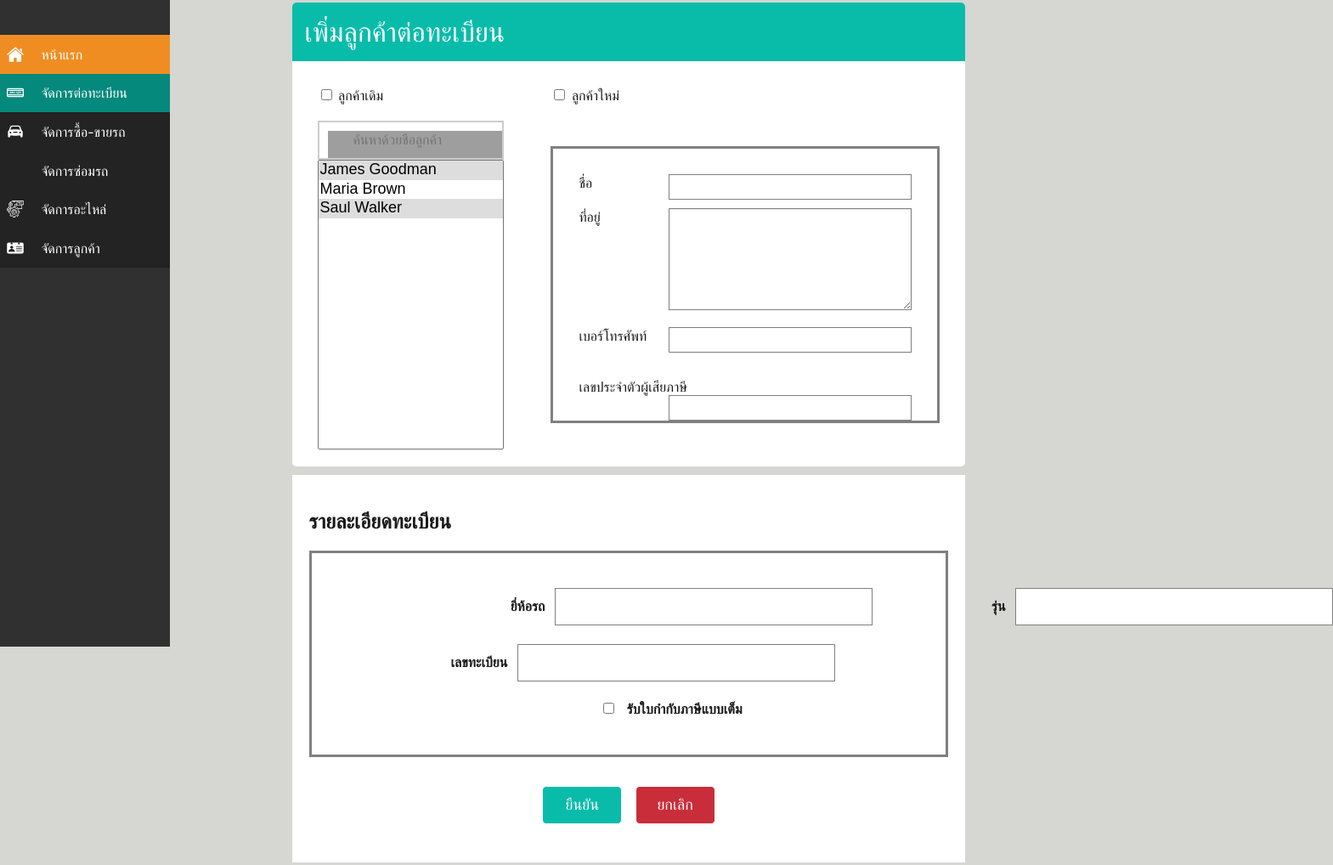
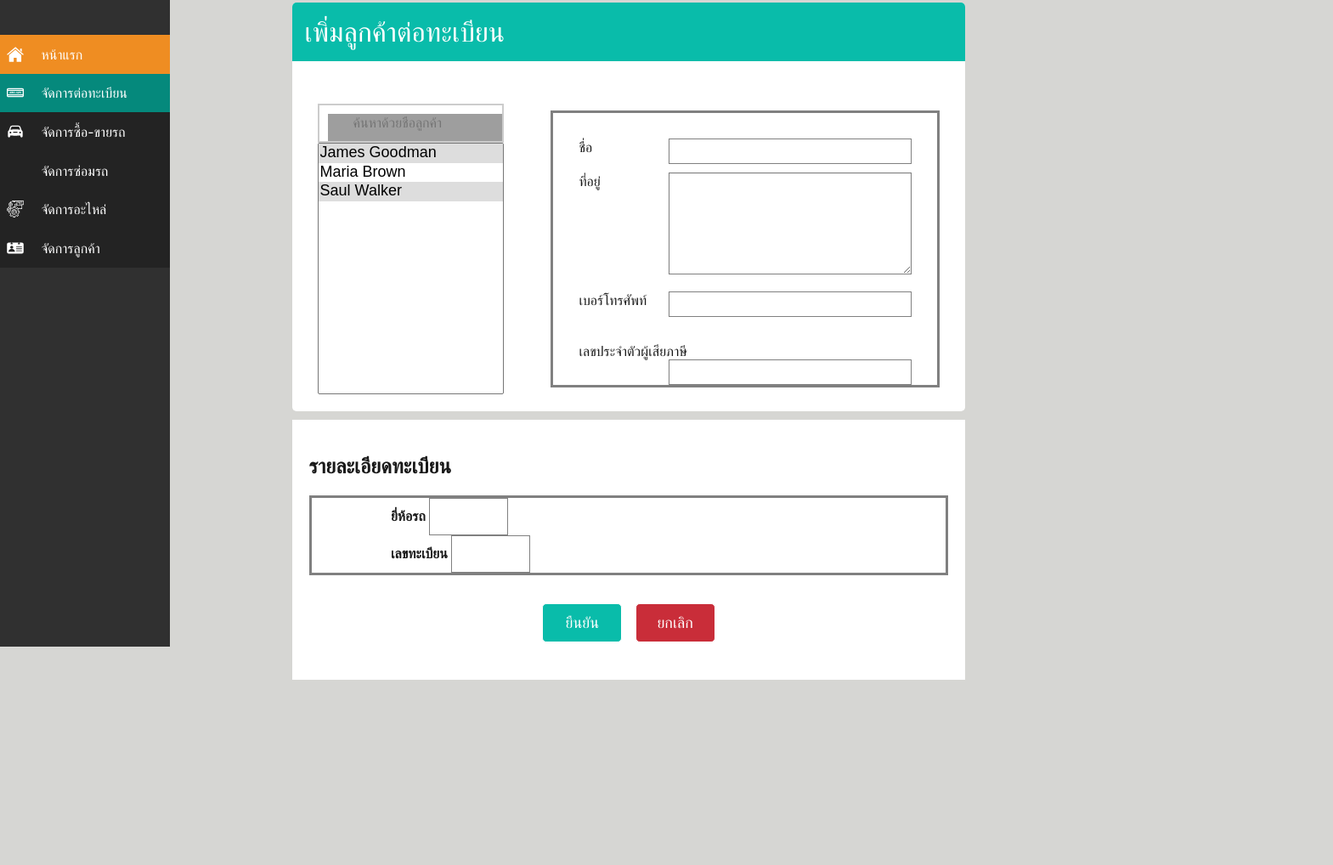
Before and after one commit to mikesmikey/autosale-retro, a plain HTML site: page client/plate_license_add.html in a window 1280 px wide. Shown: the part 91-1109 px from the top of the page at 85% size, 1569 px wide, since content can reach past the window. After the commit the page ends 933 px from the top, so only its background shows below. Drawn offline with Linux system fonts and the light colour scheme; grey boxes are pictures that could not be loaded.

Commit message:
edits plate

```diff
--- a/client/plate_license_add.html
+++ b/client/plate_license_add.html
@@ -135,12 +135,9 @@
                 </div>
                 <div class="box">
                     <div class="columns">
-
                         <div class="column is-3">
-                            <input type="checkbox"> ลูกค้าเดิม
                         </div>
                         <div class="column is-5">
-                            <input type="checkbox"> ลูกค้าใหม่
                         </div>
                     </div>
                     <br>
@@ -150,7 +147,7 @@
                                 <div>
                                     <input class="input-icon-search width80" type="text" name="search"
                                         placeholder="ค้นหาด้วยชื่อลูกค้า">
-                                    <select multiple size="15" class="selectPlate width80 cursor-pointer">
+                                    <select multiple size="13" class="selectPlate width80 cursor-pointer">
                                         <option value="James Goodman">James Goodman</option>
                                         <option value="Maria Brown">Maria Brown</option>
                                         <option value="Saul Walker">Saul Walker</option>
@@ -180,14 +177,27 @@
             <div class="box">
                 <h2> รายละเอียดทะเบียน <h2>
                         <div class="columns border-gray">
-                            <pre>
+                            <div class="column is-1"></div>
+                            <div class="column is-2">
+                                <label class="label is-3">ยี่ห้อรถ </label> <input type="text" class="input-plate">
+                                <br>
+                                <label class="label is-3">เลขทะเบียน </label> <input type="text" class="input-plate">
+                            </div>
+                            <div class="column is-4">
+                            </div>
+
+
+
+
+                            <!--- <pre>
+
 
                     <label class="label is-3">ยี่ห้อรถ</label> <input type="text" class="input-plate">            <label class="label is-3">รุ่น</label> <input type="text" class="input-plate">
 
               <label class="label is-3">เลขทะเบียน</label> <input type="text" class="input-plate">
 
                              <input type="checkbox" id="billsCheck"> <label class="label is-3">รับใบกำกับภาษีแบบเต็ม</label>
-                                </pre>
+                                </pre> --->
                         </div>
                         <div class="columns">
                             <div class="column is-2"></div>
```
